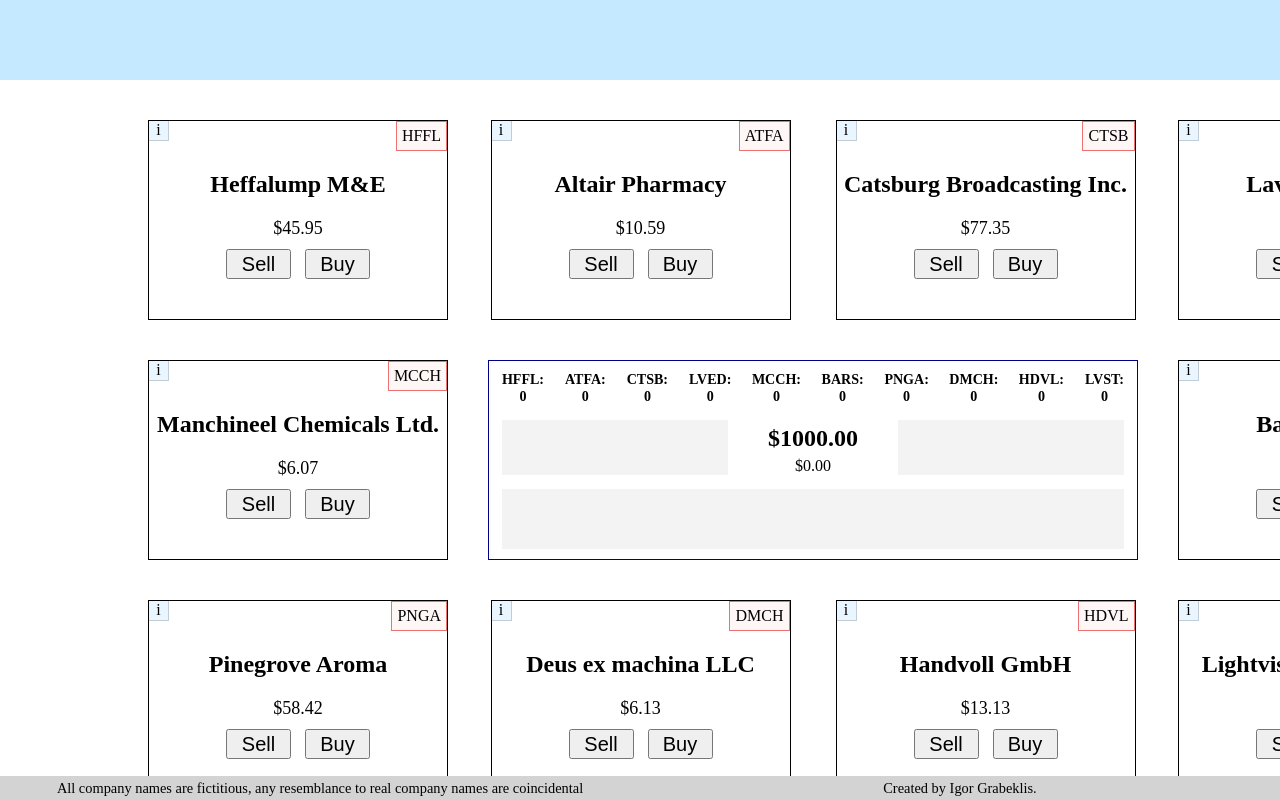
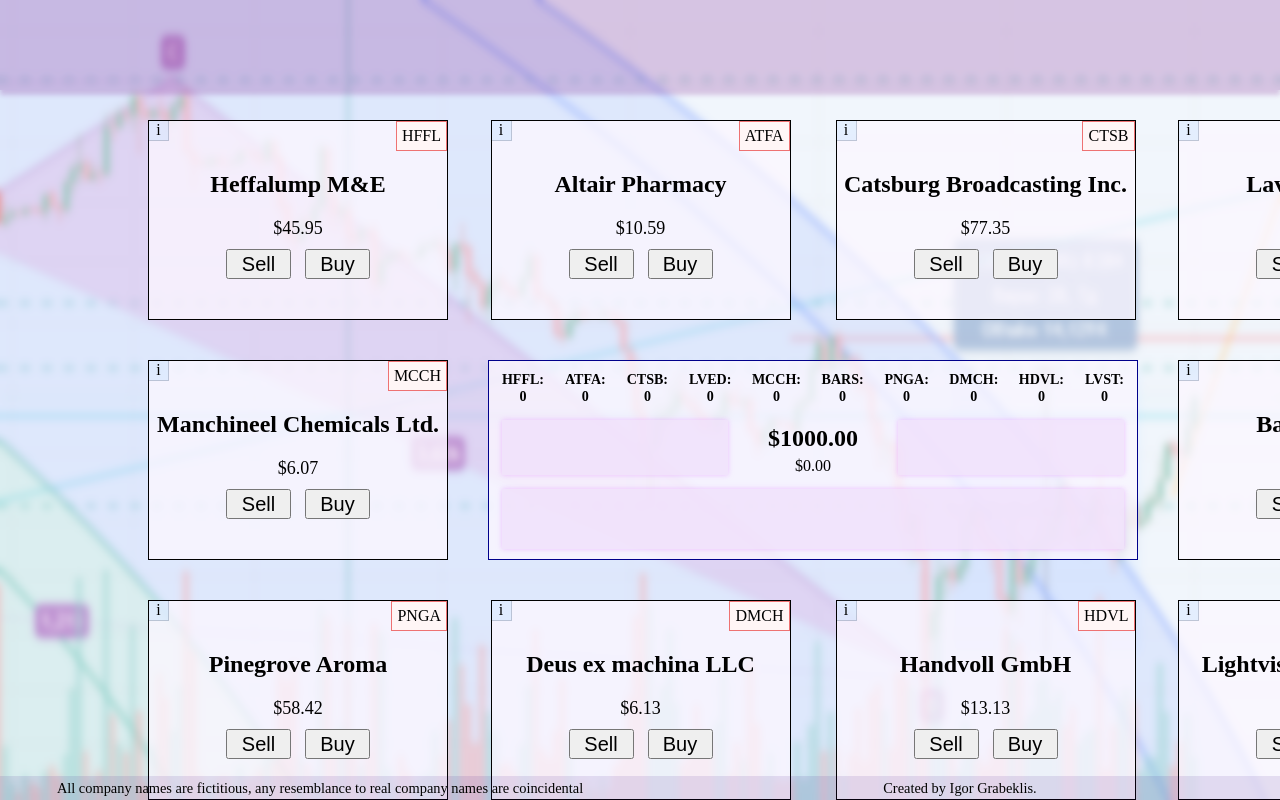
Before and after one commit to drakofm/stonks, a plain HTML site: page index.html in a window 1280 px wide. Shown: the top 800 px of the page. Drawn offline with Linux system fonts and the light colour scheme.

Commit message:
Added bg-image, palette expanded

```diff
--- a/index.html
+++ b/index.html
@@ -8,6 +8,7 @@
 </head>
 
 <body>
+  <div id="bg-image"></div>
   <header id="header"></header>
   <main>
     <div id="container-product-cards">
--- a/styles.css
+++ b/styles.css
@@ -4,11 +4,23 @@
   box-sizing: border-box;
 }
 
+#bg-image {
+  position: absolute;
+  width: 100vw;
+  height: 100vh;
+  z-index: -1;
+  background-image: url(./img/bg-image.png);
+  background-repeat: no-repeat;
+  background-size: 100% 100%;
+  opacity: 0.5;
+}
+
 header {
   z-index: 3;
   width: 100vw;
-  height: 80px;
-  background-color: rgb(197, 233, 255);
+  height: 90px;
+  background-color: rgba(112, 0, 130, 0.2);
+  box-shadow: 0px 5px 5px rgba(112, 0, 130, 0.2);
   position: fixed;
   display: flex;
   flex-direction: column-reverse;
@@ -40,6 +52,7 @@ main {
   width: 300px;
   height: 200px;
   border: 1px solid black;
+  background-color: rgba(252, 247, 255, 0.75);
   margin: 20px;
 }
 
@@ -53,6 +66,7 @@ main {
   width: 650px;
   height: 200px;
   border: 1px solid darkblue;
+  background-color: rgba(252, 247, 255, 0.75);
   margin: 20px;
 
 }
@@ -76,7 +90,8 @@ main {
   display: flex;
   overflow: hidden;
   align-items: center;
-  background-color: rgb(243, 243, 243);
+  background-color: rgba(241, 223, 251, 0.75);
+  box-shadow: 0px 0px 5px rgba(230, 154, 255, 0.6);
   gap: 10px;
 }
 
@@ -94,7 +109,8 @@ main {
   margin: 10px auto;
   width: 96%;
   height: 60px;
-  background-color: rgb(243, 243, 243);
+  background-color: rgba(241, 223, 251, 0.75);
+  box-shadow: 0px 0px 5px rgba(230, 154, 255, 0.6);
 }
 
 #control-panel__log > span {
@@ -115,9 +131,9 @@ main {
 
 .product-card__info-icon:hover {
   transition: all 1s;
-  background-color: rgb(167, 233, 254);
-  border-bottom: 1px solid rgb(167, 233, 254);
-  border-right: 1px solid rgb(167, 233, 254);
+  background-color: rgb(246, 218, 255);
+  border-bottom: 1px solid rgb(246, 218, 255);
+  border-right: 1px solid rgb(246, 218, 255);
 }
 
 .product-card__info-section {
@@ -129,7 +145,7 @@ main {
   padding: 5px;
   font-size: 16px;
   align-content: center;
-  background-color: rgb(167, 233, 254);
+  background-color: rgb(246, 218, 255);
 }
 
 .product-card__info-section-bridge {
@@ -138,7 +154,7 @@ main {
   width: 19.5px;
   height: 11px;
   top: 20px;
-  background-color: rgb(167, 233, 254);
+  background-color: rgb(246, 218, 255);
 }
 
 .product-card__ticker {
@@ -171,7 +187,7 @@ footer {
   bottom: 0;
   width: 100vw;
   height: 24px;
-  background-color: lightgrey;
+  background-color: rgba(56, 0, 130, 0.1);
   display: grid;
   grid-template-columns: 1fr 1fr;
   justify-items: center;
```
Also changed, not shown: img/bg-image.png (added).
